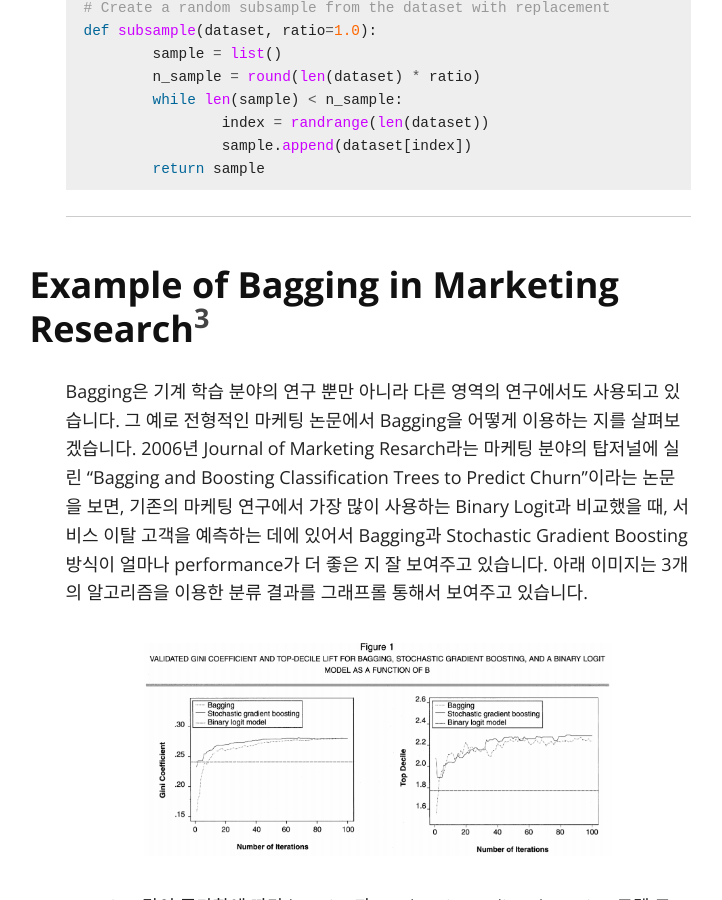
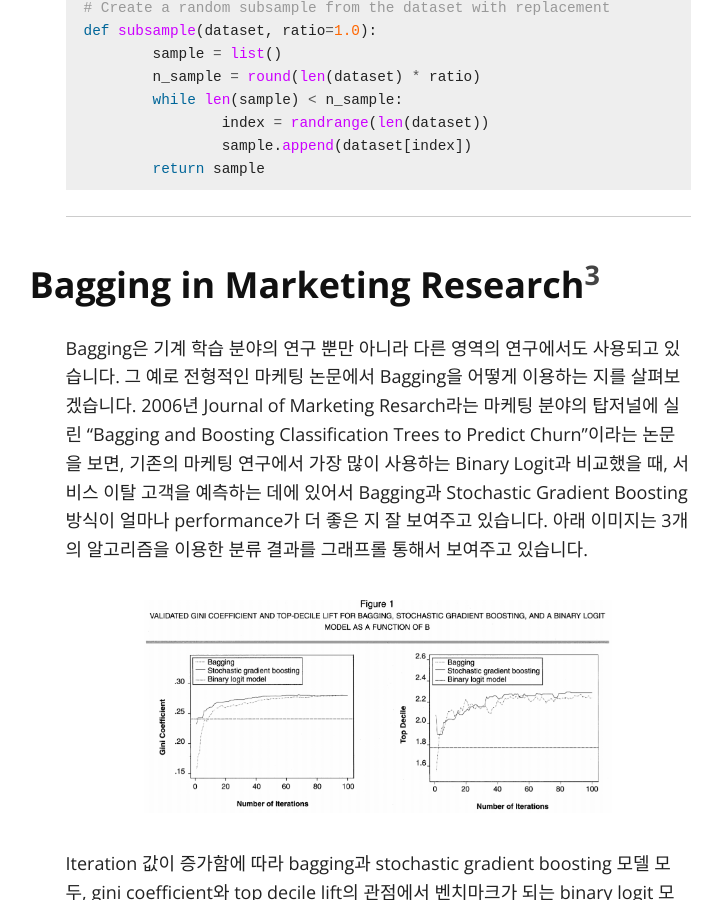
Before and after one commit to seokchaeyoon/seokchaeyoon.github.io, a Jekyll site: the page built from index.md, in a window 1280 px wide and 900 px high, scrolled down 15246 px. Shown: the whole window, without its empty margins (262-984 px from the left). Built offline with Jekyll 4.4.1, drawn with Linux system fonts in a browser that asks for light colours; nearby versions of some CDN libraries; formulas are drawn with MathJax 3.

Commit message:
Update index.md

````diff
--- a/index.md
+++ b/index.md
@@ -231,7 +231,7 @@ def subsample(dataset, ratio=1.0):
 	return sample
 ```
 <hr>
-### Example of Bagging in Marketing Research[^3]
+### Bagging in Marketing Research[^3]
 Bagging은 기계 학습 분야의 연구 뿐만 아니라 다른 영역의 연구에서도 사용되고 있습니다. 그 예로 전형적인 마케팅 논문에서 Bagging을 어떻게 이용하는 지를 살펴보겠습니다. 2006년 Journal of Marketing Resarch라는 마케팅 분야의 탑저널에 실린 "Bagging and Boosting Classification Trees to Predict Churn"이라는 논문을 보면, 기존의 마케팅 연구에서 가장 많이 사용하는 Binary Logit과 비교했을 때, 서비스 이탈 고객을 예측하는 데에 있어서 Bagging과 Stochastic Gradient Boosting 방식이 얼마나 performance가 더 좋은 지 잘 보여주고 있습니다.
 아래 이미지는 3개의 알고리즘을 이용한 분류 결과를 그래프롤 통해서 보여주고 있습니다.
 <img src="images/compare.PNG" alt="compare">
````
